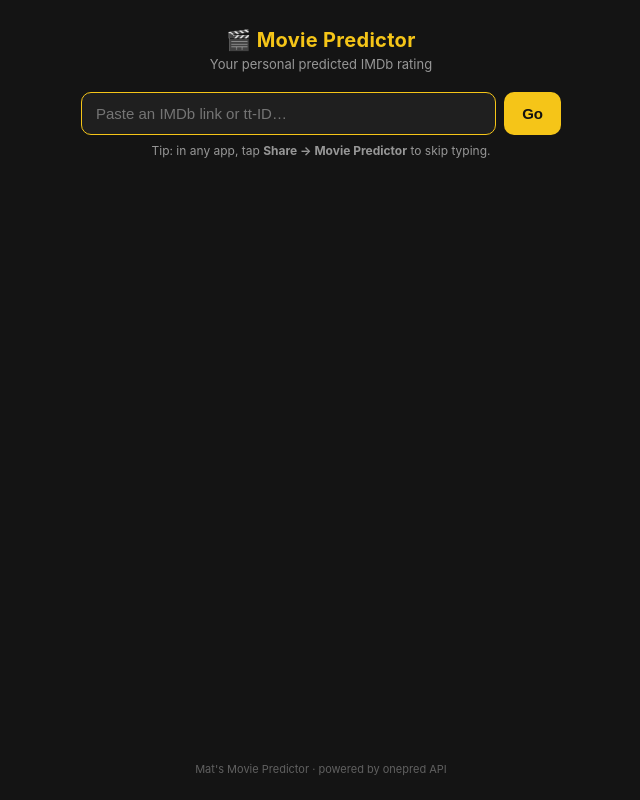
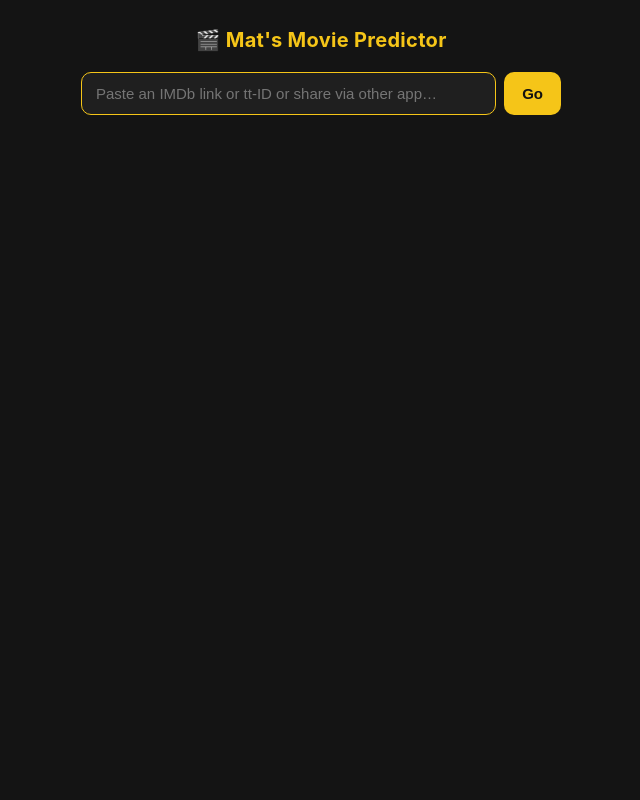
Before and after one commit to mathiasleroy/mats-movie-weights, a plain HTML site: page index.html in a window 1280 px wide. Shown: the whole page, without its empty margins (319-959 px from the left). Drawn offline with Linux system fonts and the light colour scheme.

Commit message:
UI improvements

```diff
--- a/index.html
+++ b/index.html
@@ -109,7 +109,7 @@
     #status {
       width: 100%;
       max-width: 480px;
-      min-height: 60px;
+      /* min-height: 60px; */
       display: flex;
       flex-direction: column;
       align-items: center;
@@ -328,15 +328,16 @@
 <body>
 
   <header>
-    <h1>🎬 Movie Predictor</h1>
-    <p>Your personal predicted IMDb rating</p>
+    <h1>🎬 Mat's Movie Predictor</h1>
+    <!-- <p>Your personal predicted IMDb rating</p> -->
   </header>
 
   <div class="input-row" id="inputRow">
-    <input id="urlInput" type="text" placeholder="Paste an IMDb link or tt-ID…" autocomplete="off" inputmode="url">
+    <input id="urlInput" type="text" placeholder="Paste an IMDb link or tt-ID or share via other app…"
+      autocomplete="off" inputmode="url">
     <button id="goBtn">Go</button>
   </div>
-  <div class="hint">Tip: in any app, tap <b>Share → Movie Predictor</b> to skip typing.</div>
+  <!-- <div class="hint">Tip: in any app, tap <b>Share → Movie Predictor</b> to skip typing.</div> -->
 
   <div id="status"></div>
 
@@ -353,7 +354,7 @@
     <a class="imdb-link" id="cLink" target="_blank" rel="noopener">Open on IMDb ↗</a>
   </div>
 
-  <footer>Mat's Movie Predictor · powered by onepred API</footer>
+  <!-- <footer> · Mat's Movie Predictor · </footer> -->
 
   <script>
     const API_BASE = 'https://mats-movie-preds-api.onrender.com';
@@ -654,7 +655,7 @@
         extractImdbId(params.get('id')); // set by handleInput, survives reloads
 
       if (sharedId) {
-        document.getElementById('inputRow').style.display = 'none';
+        // document.getElementById('inputRow').style.display = 'none';
         fetchPrediction(sharedId);
         return;
       }
```
